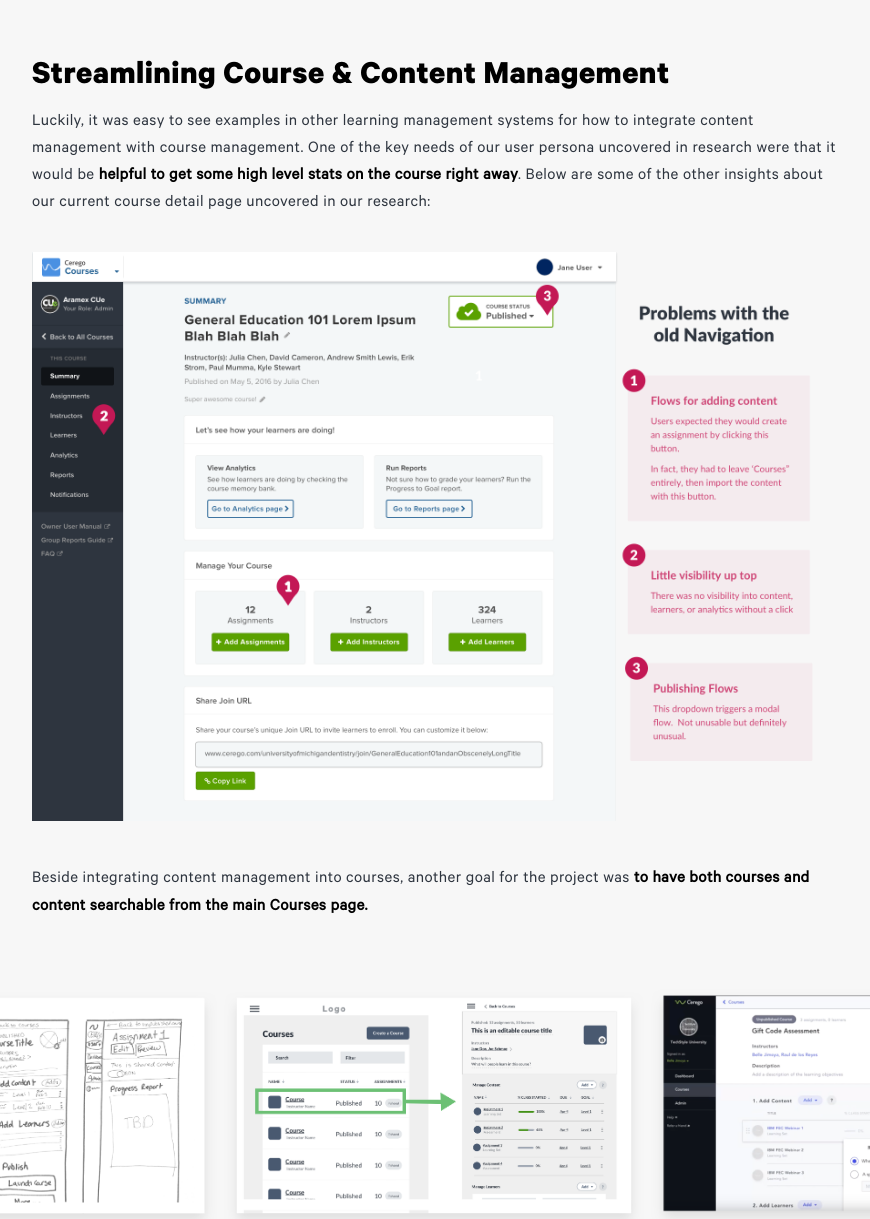
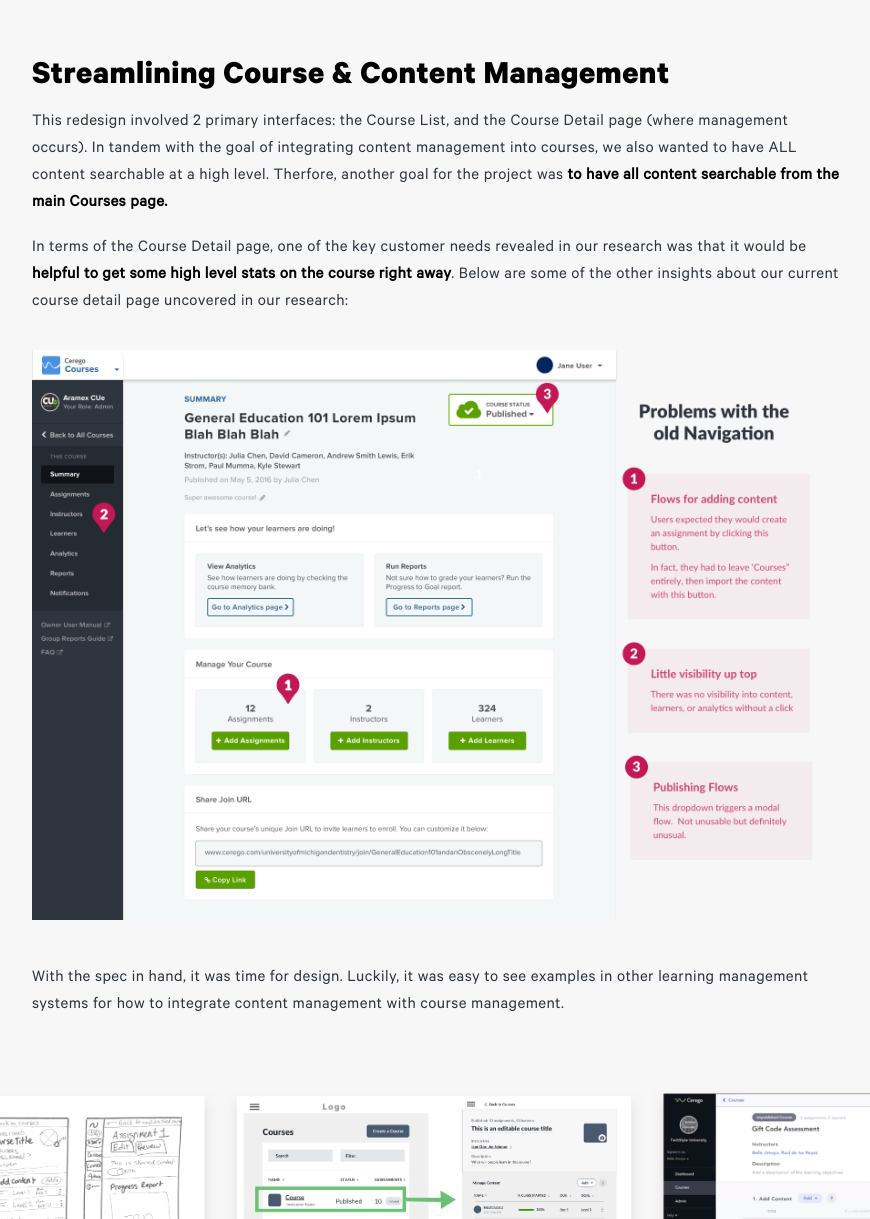
Before and after one commit to krich96/krich96.github.io, a plain HTML site: page project2.html in a window 1280 px wide. Shown: the part 8624-9843 px from the top of the page, without its empty margins (203-1073 px from the left). Drawn offline with Linux system fonts and the light colour scheme.

Commit message:
edit courses

```diff
--- a/project2.html
+++ b/project2.html
@@ -131,9 +131,11 @@
 
 
     <h3>Streamlining Course & Content Management</h3>
-       <p>Luckily, it was easy to see examples in other learning management systems for how to integrate content management with course management. One of the key needs of our user persona uncovered in research were that it would be <span class="emphasis">helpful to get some high level stats on the course right away</span>.  Below are some of the other insights about our current course detail page uncovered in our research:</p>
+    <p>This redesign involved 2 primary interfaces: the Course List, and the Course Detail page (where management occurs). In tandem with the goal of integrating content management into courses, we also wanted to have ALL content searchable at a high level. Therfore, another goal for the project was<span class="emphasis"> to have all content searchable from the main Courses page.</span></p>
+
+    <p>In terms of the Course Detail page, one of the key customer needs revealed in our research was that it would be <span class="emphasis">helpful to get some high level stats on the course right away</span>. Below are some of the other insights about our current course detail page uncovered in our research:</p>
         <img src="img/old-courses.png">
-        <p>Beside integrating content management into courses, another goal for the project was <span class="emphasis">to have both courses and content searchable from the main Courses page. </span> </p>
+       <p>With the spec in hand, it was time for design. Luckily, it was easy to see examples in other learning management systems for how to integrate content management with course management. </p>
      </div>
 
 
```
